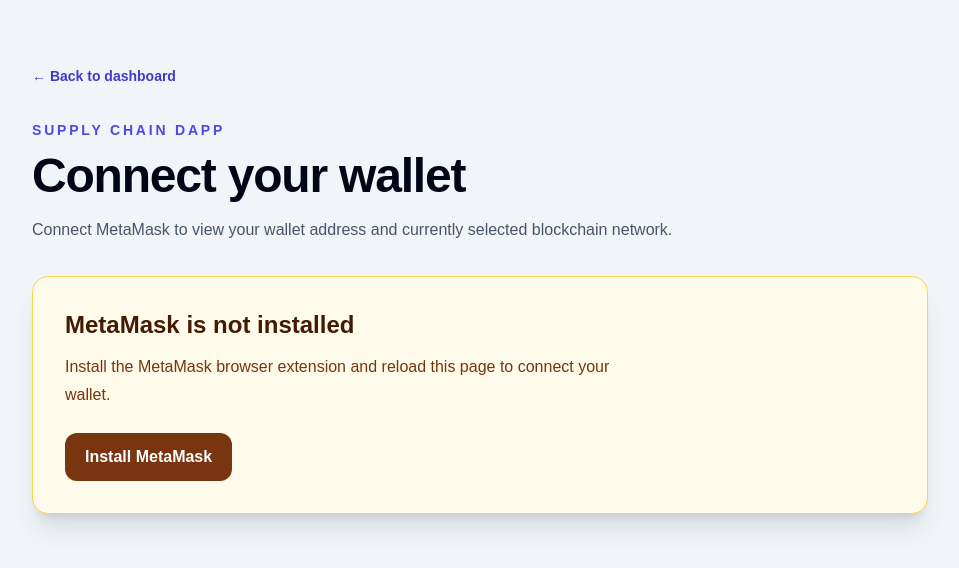
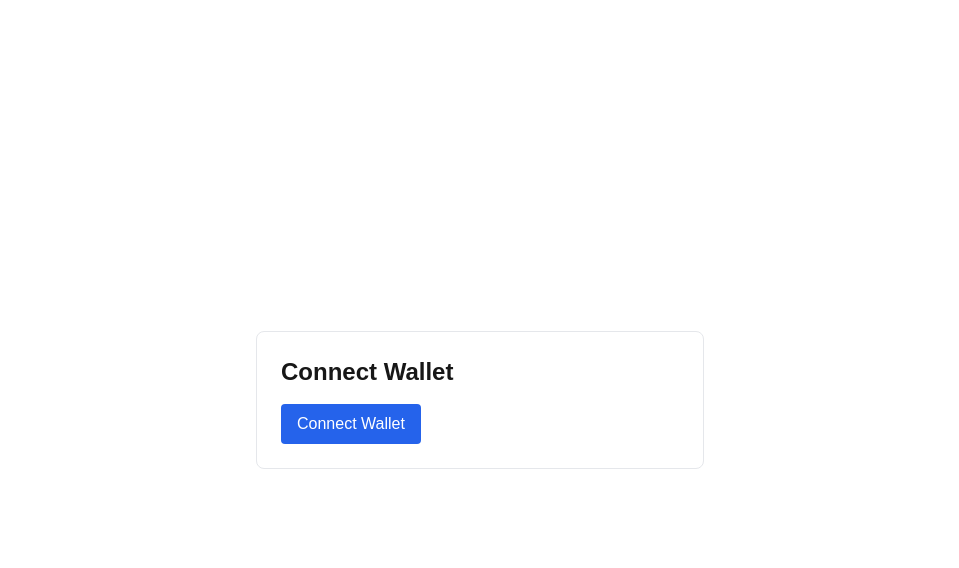
Before and after one commit to MahiAlamAzads/testing, a Next.js app in the folder client/: page /connect-wallet in a window 1280 px wide. Shown: the top 568 px of the page, without its empty margins (160-1119 px from the left). Built offline with nearby package versions, Linux system fonts and the light colour scheme.

Commit message:
updated connect-wallet page

```diff
--- a/client/src/app/connect-wallet/page.jsx
+++ b/client/src/app/connect-wallet/page.jsx
@@ -1,332 +1,73 @@
-'use client';
+"use client";
 
-import Link from 'next/link';
-import { useCallback, useEffect, useMemo, useState } from 'react';
+import { useState } from "react";
 
-const NETWORK_NAMES = {
-  1: 'Ethereum Mainnet',
-  5: 'Goerli',
-  10: 'Optimism',
-  56: 'BNB Smart Chain',
-  97: 'BNB Smart Chain Testnet',
-  137: 'Polygon',
-  1337: 'Hardhat Local',
-  8453: 'Base',
-  31337: 'Hardhat Local',
-  42161: 'Arbitrum One',
-  80002: 'Polygon Amoy',
-  11155111: 'Sepolia',
+const networks = {
+  "0x1": "Ethereum Mainnet",
+  "0xaa36a7": "Sepolia",
+  "0x89": "Polygon",
+  "0x7a69": "Hardhat Local", // 31337
 };
 
-function findMetaMaskProvider(ethereum) {
-  if (!ethereum) {
-    return null;
-  }
-
-  if (Array.isArray(ethereum.providers)) {
-    return (
-      ethereum.providers.find(
-        (provider) => provider?.isMetaMask
-      ) ?? null
-    );
-  }
-
-  return ethereum.isMetaMask ? ethereum : null;
-}
-
-function parseChainId(chainIdHex) {
-  const id = Number.parseInt(chainIdHex, 16);
-
-  if (!Number.isFinite(id)) {
-    return {
-      id: null,
-      name: 'Unknown Network',
-    };
-  }
-
-  return {
-    id,
-    name: NETWORK_NAMES[id] ?? `Chain ${id}`,
-  };
-}
-
-function getErrorMessage(error) {
-  if (error?.code === 4001) {
-    return 'The MetaMask connection request was rejected.';
-  }
-
-  if (error?.code === -32002) {
-    return 'A MetaMask request is already pending. Open MetaMask to continue.';
-  }
-
-  return error?.message ?? 'Unable to connect to MetaMask.';
-}
-
 export default function ConnectWalletPage() {
-  const [provider, setProvider] = useState(null);
-  const [account, setAccount] = useState('');
-  const [network, setNetwork] = useState({
-    id: null,
-    name: '',
-  });
-  const [status, setStatus] = useState('checking');
-  const [error, setError] = useState('');
-
-  const updateNetwork = useCallback((chainIdHex) => {
-    setNetwork(parseChainId(chainIdHex));
-  }, []);
-
-  useEffect(() => {
-    const metaMaskProvider = findMetaMaskProvider(
-      window.ethereum
-    );
-
-    if (!metaMaskProvider) {
-      setStatus('missing');
-      return undefined;
-    }
-
-    setProvider(metaMaskProvider);
-    setStatus('idle');
-
-    const handleAccountsChanged = (accounts) => {
-      const nextAccount = accounts?.[0] ?? '';
-
-      setAccount(nextAccount);
-      setStatus(nextAccount ? 'connected' : 'idle');
-      setError('');
-    };
-
-    const handleChainChanged = (chainIdHex) => {
-      updateNetwork(chainIdHex);
-      setError('');
-    };
-
-    const restoreWallet = async () => {
-      try {
-        const [accounts, chainIdHex] = await Promise.all([
-          metaMaskProvider.request({
-            method: 'eth_accounts',
-          }),
-          metaMaskProvider.request({
-            method: 'eth_chainId',
-          }),
-        ]);
-
-        handleAccountsChanged(accounts);
-        updateNetwork(chainIdHex);
-      } catch (restoreError) {
-        setError(getErrorMessage(restoreError));
-      }
-    };
-
-    restoreWallet();
-
-    metaMaskProvider.on?.(
-      'accountsChanged',
-      handleAccountsChanged
-    );
-
-    metaMaskProvider.on?.(
-      'chainChanged',
-      handleChainChanged
-    );
-
-    return () => {
-      metaMaskProvider.removeListener?.(
-        'accountsChanged',
-        handleAccountsChanged
-      );
-
-      metaMaskProvider.removeListener?.(
-        'chainChanged',
-        handleChainChanged
-      );
-    };
-  }, [updateNetwork]);
+  const [address, setAddress] = useState("");
+  const [network, setNetwork] = useState("");
+  const [message, setMessage] = useState("");
 
   const connectWallet = async () => {
-    if (!provider) {
-      setStatus('missing');
+    if (!window.ethereum) {
+      setMessage("MetaMask is not installed.");
       return;
     }
 
-    setStatus('connecting');
-    setError('');
-
     try {
-      const accounts = await provider.request({
-        method: 'eth_requestAccounts',
+      const accounts = await window.ethereum.request({
+        method: "eth_requestAccounts",
       });
 
-      const chainIdHex = await provider.request({
-        method: 'eth_chainId',
+      const chainId = await window.ethereum.request({
+        method: "eth_chainId",
       });
 
-      const nextAccount = accounts?.[0] ?? '';
-
-      setAccount(nextAccount);
-      updateNetwork(chainIdHex);
-      setStatus(nextAccount ? 'connected' : 'idle');
-    } catch (connectError) {
-      setStatus(account ? 'connected' : 'idle');
-      setError(getErrorMessage(connectError));
+      setAddress(accounts[0]);
+      setNetwork(networks[chainId] || chainId);
+      setMessage("");
+    } catch {
+      setMessage("Failed to connect MetaMask.");
     }
   };
 
-  const shortAddress = useMemo(() => {
-    if (!account) {
-      return '';
-    }
+  return (
+    <div className="min-h-screen flex items-center justify-center">
+      <div className="border rounded-lg p-6 w-full max-w-md">
+        <h1 className="text-2xl font-bold mb-4">
+          Connect Wallet
+        </h1>
 
-    return `${account.slice(0, 8)}...${account.slice(-6)}`;
-  }, [account]);
+        <button
+          onClick={connectWallet}
+          className="bg-blue-600 text-white px-4 py-2 rounded"
+        >
+          Connect Wallet
+        </button>
 
-  return (
-    <main className="min-h-screen bg-slate-100 px-4 py-10 md:px-6 md:py-16">
-      <div className="mx-auto max-w-4xl">
-        <Link
-          href="/"
-          className="inline-flex text-sm font-semibold text-indigo-700 transition hover:text-indigo-900"
-        >
-          ← Back to dashboard
-        </Link>
-
-        <header className="mb-8 mt-8">
-          <p className="text-sm font-bold uppercase tracking-[0.2em] text-indigo-600">
-            Supply Chain DApp
-          </p>
-
-          <h1 className="mt-3 text-4xl font-bold tracking-tight text-slate-950 md:text-5xl">
-            Connect your wallet
-          </h1>
-
-          <p className="mt-4 max-w-2xl text-base leading-7 text-slate-600">
-            Connect MetaMask to view your wallet address and
-            currently selected blockchain network.
-          </p>
-        </header>
-
-        {status === 'checking' && (
-          <section className="rounded-2xl border border-slate-200 bg-white p-6 shadow-xl">
-            <p className="font-medium text-slate-600">
-              Checking for MetaMask...
-            </p>
-          </section>
+        {message && (
+          <p className="mt-4 text-red-600">{message}</p>
         )}
 
-        {status === 'missing' && (
-          <section
-            className="rounded-2xl border border-amber-300 bg-amber-50 p-6 shadow-xl md:p-8"
-            role="alert"
-          >
-            <h2 className="text-2xl font-bold text-amber-950">
-              MetaMask is not installed
-            </h2>
+        {address && (
+          <div className="mt-6">
+            <p>
+              <strong>Wallet Address:</strong>
+            </p>
+            <p className="break-all">{address}</p>
 
-            <p className="mt-3 max-w-xl leading-7 text-amber-900">
-              Install the MetaMask browser extension and reload
-              this page to connect your wallet.
+            <p className="mt-4">
+              <strong>Network:</strong> {network}
             </p>
-
-            <a
-              href="https://metamask.io/download/"
-              target="_blank"
-              rel="noreferrer"
-              className="mt-6 inline-flex min-h-12 items-center justify-center rounded-xl bg-amber-900 px-5 py-3 font-semibold text-white transition hover:bg-amber-800"
-            >
-              Install MetaMask
-            </a>
-          </section>
-        )}
-
-        {status !== 'checking' && status !== 'missing' && (
-          <section className="rounded-2xl border border-slate-200 bg-white p-6 shadow-xl md:p-8">
-            <div className="flex flex-col gap-6 md:flex-row md:items-center md:justify-between">
-              <div>
-                <p className="text-sm font-bold uppercase tracking-[0.18em] text-indigo-600">
-                  Wallet
-                </p>
-
-                <h2 className="mt-2 text-2xl font-bold text-slate-950">
-                  {account
-                    ? 'MetaMask connected'
-                    : 'Connect MetaMask'}
-                </h2>
-
-                <p className="mt-2 max-w-xl leading-7 text-slate-600">
-                  MetaMask will ask you to select and approve an
-                  account after clicking the button.
-                </p>
-              </div>
-
-              <button
-                type="button"
-                onClick={connectWallet}
-                disabled={status === 'connecting'}
-                className="inline-flex min-h-12 items-center justify-center rounded-xl bg-indigo-600 px-6 py-3 font-semibold text-white shadow-md transition hover:bg-indigo-700 disabled:cursor-not-allowed disabled:opacity-60"
-              >
-                {status === 'connecting'
-                  ? 'Connecting...'
-                  : account
-                    ? 'Reconnect Wallet'
-                    : 'Connect Wallet'}
-              </button>
-            </div>
-
-            {account && (
-              <dl
-                className="mt-8 grid gap-4 md:grid-cols-2"
-                aria-live="polite"
-              >
-                <div className="rounded-xl border border-slate-200 bg-slate-50 p-5">
-                  <dt className="text-xs font-bold uppercase tracking-wider text-slate-500">
-                    Wallet address
-                  </dt>
-
-                  <dd
-                    className="mt-3 break-all font-mono text-sm font-semibold text-slate-950"
-                    title={account}
-                  >
-                    <span className="md:hidden">
-                      {shortAddress}
-                    </span>
-
-                    <span className="hidden md:inline">
-                      {account}
-                    </span>
-                  </dd>
-                </div>
-
-                <div className="rounded-xl border border-slate-200 bg-slate-50 p-5">
-                  <dt className="text-xs font-bold uppercase tracking-wider text-slate-500">
-                    Connected network
-                  </dt>
-
-                  <dd className="mt-3 text-sm font-semibold text-slate-950">
-                    {network.name || 'Unknown Network'}
-
-                    {network.id !== null && (
-                      <span className="ml-2 font-mono text-slate-500">
-                        Chain ID {network.id}
-                      </span>
-                    )}
-                  </dd>
-                </div>
-              </dl>
-            )}
-
-            {error && (
-              <p
-                className="mt-5 rounded-xl border border-red-200 bg-red-50 px-4 py-3 text-sm font-semibold text-red-800"
-                role="alert"
-              >
-                {error}
-              </p>
-            )}
-          </section>
+          </div>
         )}
       </div>
-    </main>
+    </div>
   );
 }
```
